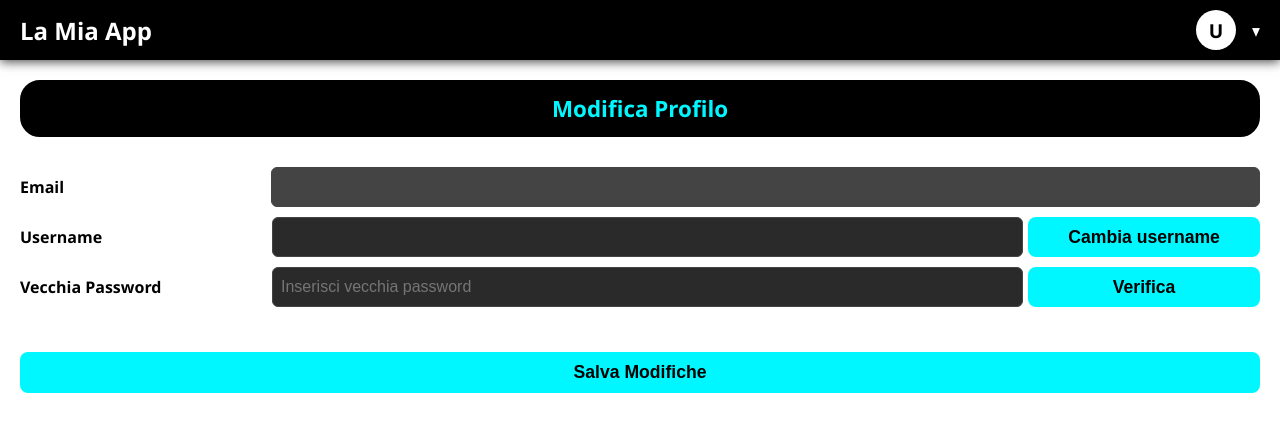
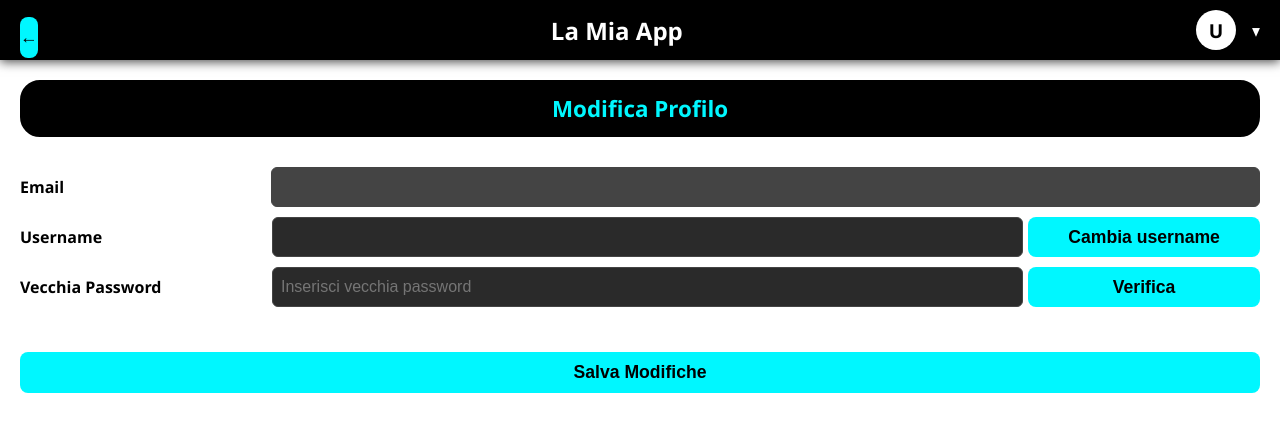
Before and after one commit to Dudu060300/HTML, a plain HTML site: page profilo.html in a window 1280 px wide. Drawn offline with Linux system fonts and the light colour scheme; no server answers.

Commit message:
Update profilo.html

```diff
--- a/profilo.html
+++ b/profilo.html
@@ -14,7 +14,8 @@
   <body>
 
     <!-- NAV BAR -->
-    <nav>
+    <nav class="navbar">
+      <button id="backButton" class="back-btn" aria-label="Torna indietro">←</button>
       <h1>La Mia App</h1>
       <div class="user-menu" id="userMenu" tabindex="0" aria-haspopup="true" aria-expanded="false" aria-label="Menu utente">
         <div class="user-icon" id="userIcon" aria-hidden="true">U</div>
```
